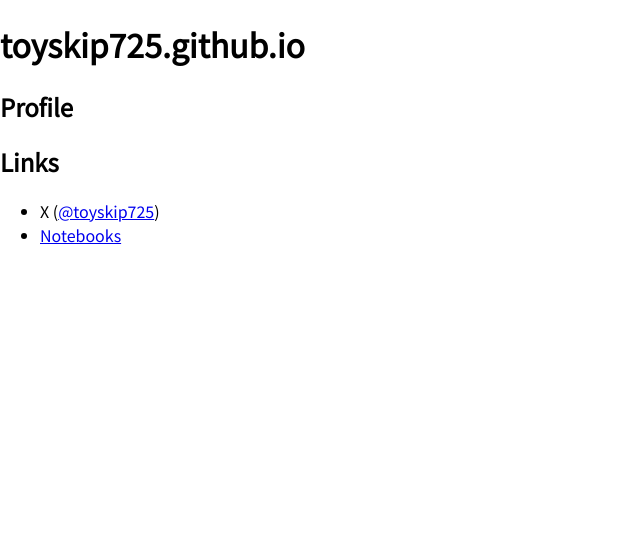
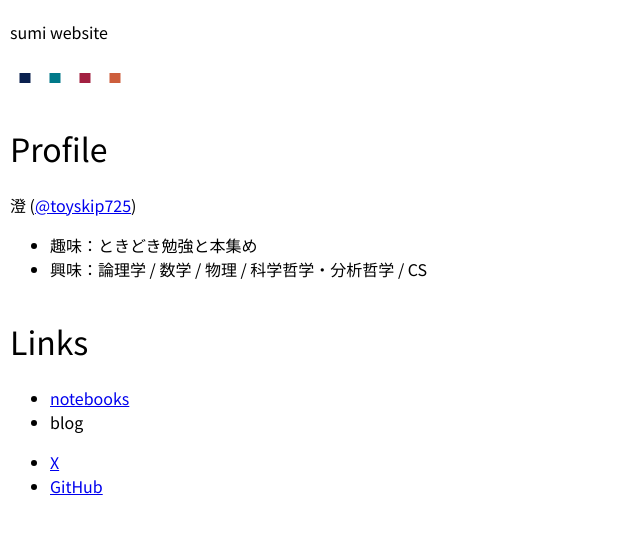
Before and after one commit to toyskip725/toyskip725.github.io, a website: page index.html in a window 1280 px wide. Shown: the whole page, without its empty margins (0-640 px from the left). Drawn offline with Linux system fonts and the light colour scheme.

Commit message:
[feature] enrich content, add styles

```diff
--- a/index.html
+++ b/index.html
@@ -11,12 +11,27 @@
     <title>sumi website</title>
   </head>
   <body>
-    <h1>toyskip725.github.io</h1>
-    <h2>Profile</h2>
-    <h2>Links</h2>
-    <ul>
-      <li>X (<a href="https://x.com/toyskip725" target="_blank" rel="noopener noreferrer">@toyskip725</a>)</li>
-      <li><a href="https://toyskip725.github.io/notebooks/">Notebooks</a></li>
-    </ul>
+    <header>
+      sumi website
+    </header>
+    <main>
+      <div class="divider"></div>
+      <h1>Profile</h1>
+      <p>澄 (<a href="https://x.com/toyskip725" target="_blank" rel="noopener noreferrer">@toyskip725</a>)</p>
+      <ul>
+        <li>趣味：ときどき勉強と本集め</li>
+        <li>興味：論理学 / 数学 / 物理 / 科学哲学・分析哲学 / CS</li>
+      </ul>
+      <h1>Links</h1>
+      <ul>
+        <li><a href="https://toyskip725.github.io/notebooks/">notebooks</a></li>
+        <li>blog</li>
+      </ul>
+      <ul>
+        <li><a href="https://x.com/toyskip725" target="_blank" rel="noopener noreferrer">X</a></li>
+        <li><a href="https://github.com/toyskip725" target="_blank" rel="noopener noreferrer">GitHub</a></li>
+      </ul>
+    </main>
+    <script src="main.js"></script>
   </body>
 </html>
--- /dev/null
+++ b/main.js
@@ -0,0 +1,12 @@
+// insert divider
+const nodes = document.querySelectorAll("div.divider");
+nodes.forEach(node => {
+  node.innerHTML = `
+    <svg width="120" height="10" xmlns="http://www.w3.org/2000/svg">
+      <rect x="10" y="0" width="10" height="10" stroke="#0a214f" fill="#0a214f" stroke-width="1"/>
+      <rect x="40" y="0" width="10" height="10" stroke="#007989" fill="#007989" stroke-width="1"/>
+      <rect x="70" y="0" width="10" height="10" stroke="#a22041" fill="#a22041" stroke-width="1"/>
+      <rect x="100" y="0" width="10" height="10" stroke="#cd5e3c" fill="#cd5e3c" stroke-width="1"/>
+    </svg>
+  `;
+});
--- a/style.css
+++ b/style.css
@@ -3,3 +3,16 @@ body {
   max-width: 1280px;
   margin: auto;
 }
+
+header {
+  padding: 20px 10px 0px 10px;
+}
+
+main {
+  padding: 20px 10px 0px 10px;
+}
+
+h1 {
+  font-weight: normal;
+  padding-top: 0.5em;
+}
```
